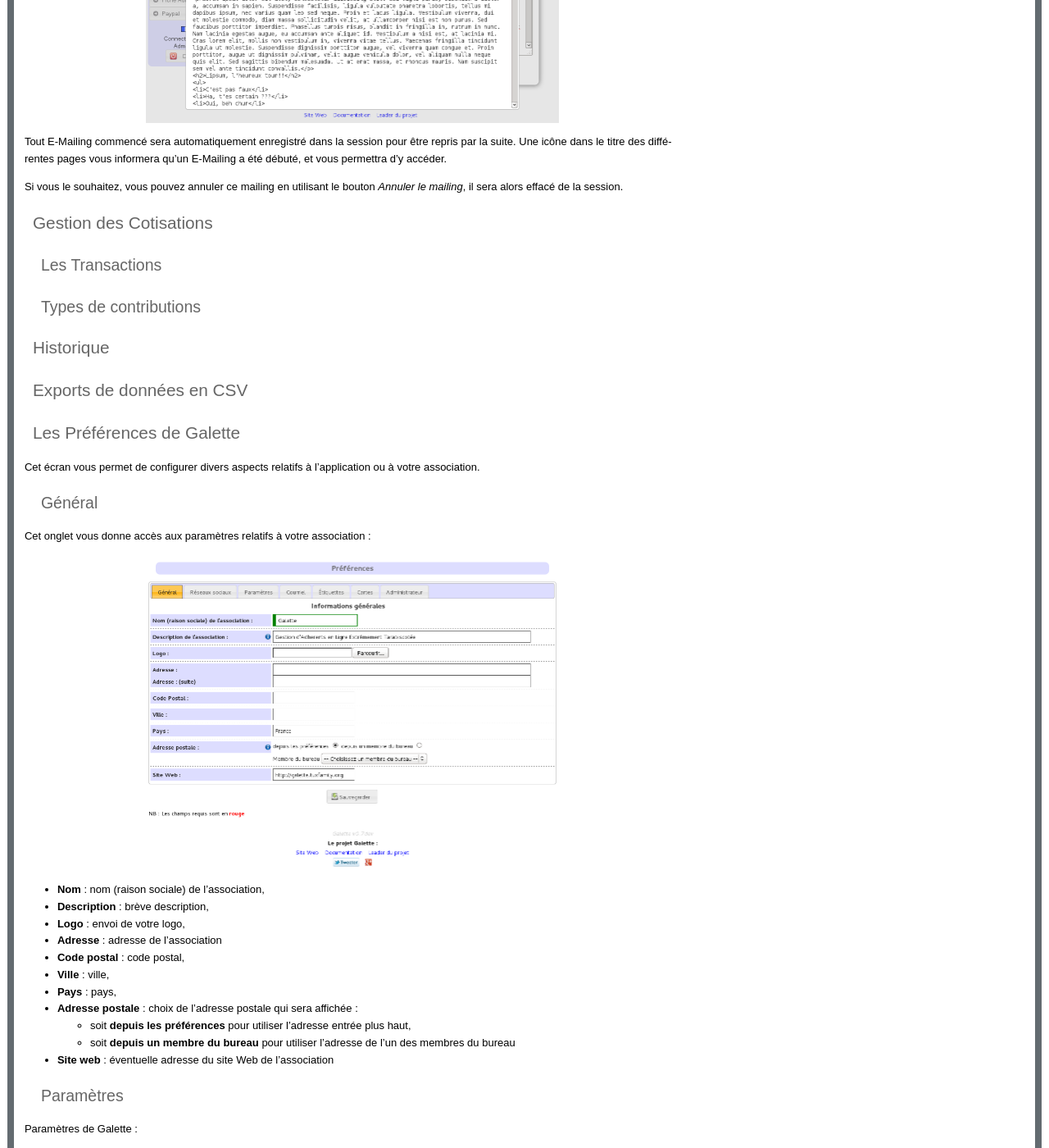
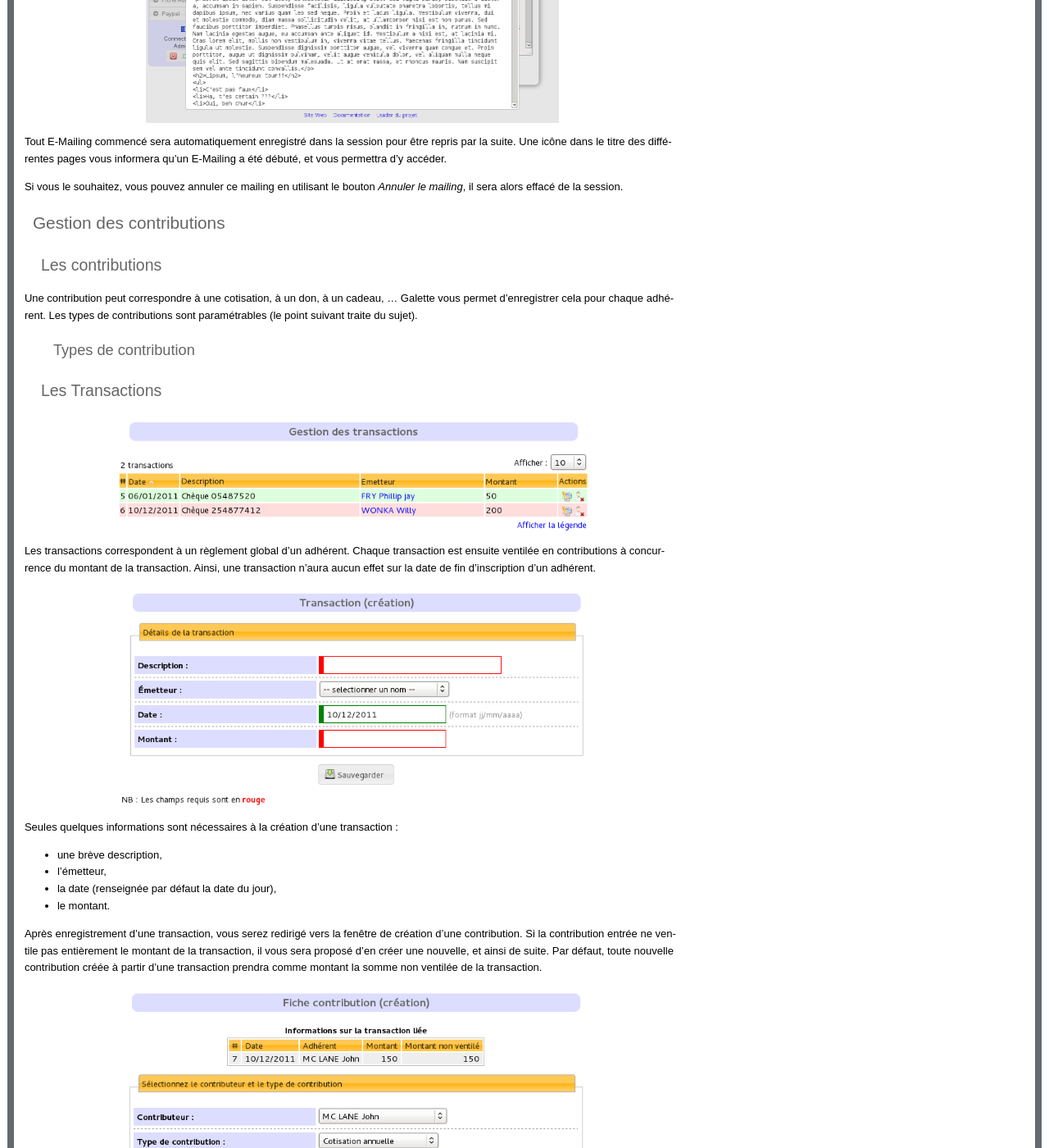
Before and after one commit to galette/galettedoc, a Sphinx documentation site: the page built from source/usermanual/index.rst, in a window 1280 px wide and 1400 px high, scrolled down 5457 px. Shown: the whole window at 82% size. Built offline with Sphinx 7.4.7, drawn with Linux system fonts in a browser that asks for light colours; some of the changed text lies outside the part shown.

Commit message:
Transactions

```diff
--- a/source/usermanual/index.rst
+++ b/source/usermanual/index.rst
@@ -182,15 +182,65 @@ Tout E-Mailing commencé sera automatiquement enregistré dans la session pour
 
 Si vous le souhaitez, vous pouvez annuler ce mailing en utilisant le bouton `Annuler le mailing`, il sera alors effacé de la session.
 
-***********************
-Gestion des Cotisations
-***********************
+*************************
+Gestion des contributions
+*************************
+
+Les contributions
+=================
+
+Une contribution peut correspondre à une cotisation, à un don, à un cadeau, ... Galette vous permet d'enregistrer cela pour chaque adhérent. Les types de contributions sont paramétrables (le point suivant traite du sujet).
+
+Types de contribution
+^^^^^^^^^^^^^^^^^^^^^
 
 Les Transactions
 ================
 
-Types de contributions
-======================
+.. image:: ../_styles/static/images/usermanual/transactions_list.png
+   :scale: 75%
+   :align: center
+   :alt: Liste des transactions
+
+Les transactions correspondent à un règlement global d'un adhérent. Chaque transaction est ensuite ventilée en contributions à concurrence du montant de la transaction. Ainsi, une transaction n'aura aucun effet sur la date de fin d'inscription d'un adhérent.
+
+.. image:: ../_styles/static/images/usermanual/transactions_add.png
+   :scale: 75%
+   :align: center
+   :alt: Ajout d'une transaction
+
+Seules quelques informations sont nécessaires à la création d'une transaction :
+
+* une brève description,
+* l'émetteur,
+* la date (renseignée par défaut la date du jour),
+* le montant.
+
+Après enregistrement d'une transaction, vous serez redirigé vers la fenêtre de création d'une contribution. Si la contribution entrée ne ventile pas entièrement le montant de la transaction, il vous sera proposé d'en créer une nouvelle, et ainsi de suite. Par défaut, toute nouvelle contribution créée à partir d'une transaction prendra comme montant la somme non ventilée de la transaction.
+
+.. image:: ../_styles/static/images/usermanual/transactions_add_cotisation_1.png
+   :scale: 75%
+   :align: center
+   :alt: Ajout d'une première cotisation liée à une transaction
+
+.. image:: ../_styles/static/images/usermanual/transactions_add_cotisation_2.png
+   :scale: 75%
+   :align: center
+   :alt: Ajout d'une seconde cotisation liée à une transaction
+
+Bien entendu, il vous est aussi possible de modifier une transaction après coup :
+
+.. image:: ../_styles/static/images/usermanual/transactions_edit.png
+   :scale: 75%
+   :align: center
+   :alt: Modification d'une transaction
+
+Vous pourrez également lui associer une contribution existante, ou en créer une nouvelle.
+
+.. image:: ../_styles/static/images/usermanual/transactions_edit_add_contrib.png
+   :scale: 50%
+   :align: center
+   :alt: Ajout d'une contribution existante à une transaction
 
 **********
 Historique
```
Also changed, not shown: source/_styles/static/images/usermanual/transaction_add.png (added), source/_styles/static/images/usermanual/transactions_add.png (added), source/_styles/static/images/usermanual/transactions_add_cotisation_1.png (added), source/_styles/static/images/usermanual/transactions_add_cotisation_2.png (added), source/_styles/static/images/usermanual/transactions_edit.png (added), source/_styles/static/images/usermanual/transactions_edit_add_contrib.png (added), source/_styles/static/images/usermanual/transactions_list.png (added).
